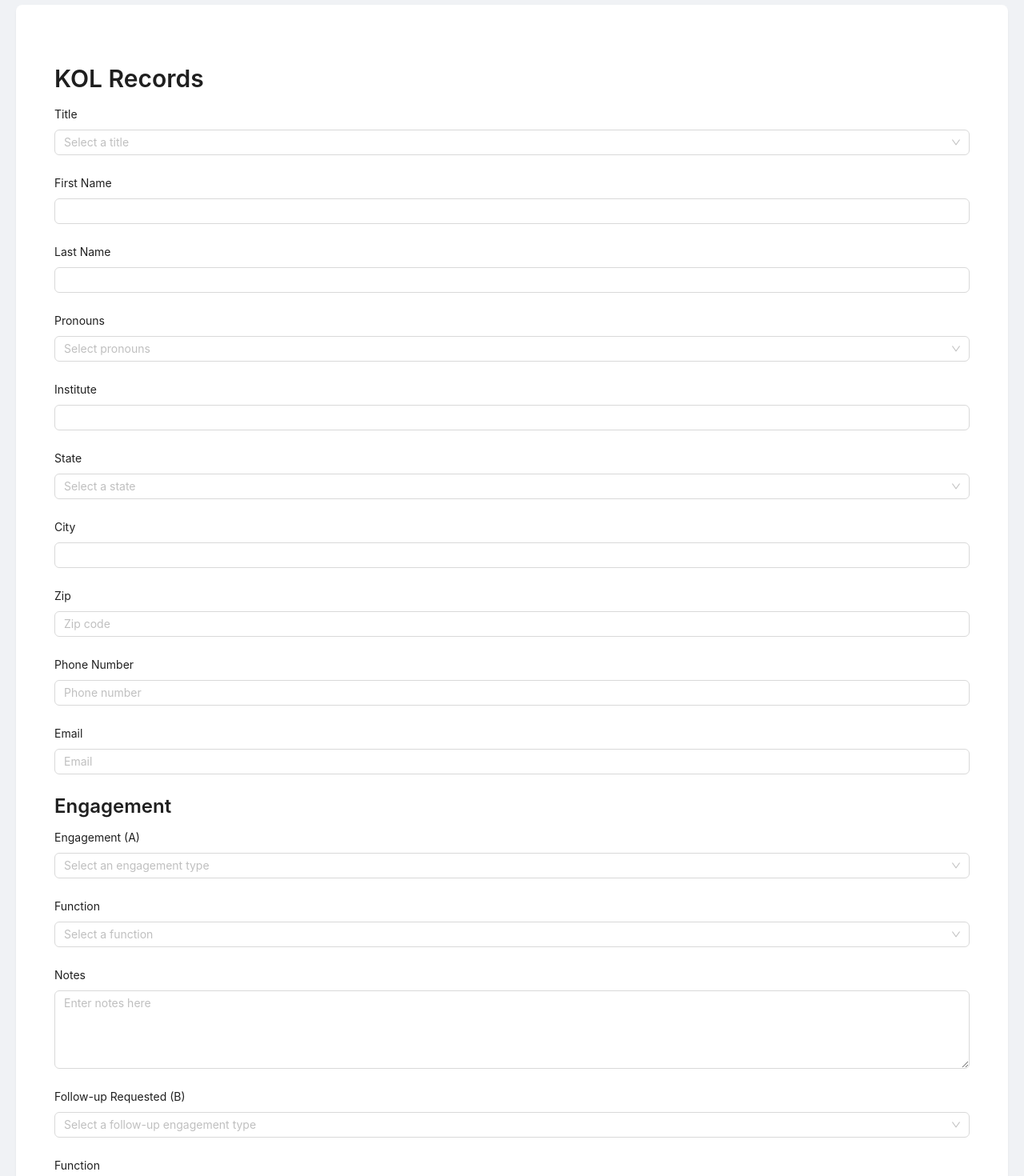
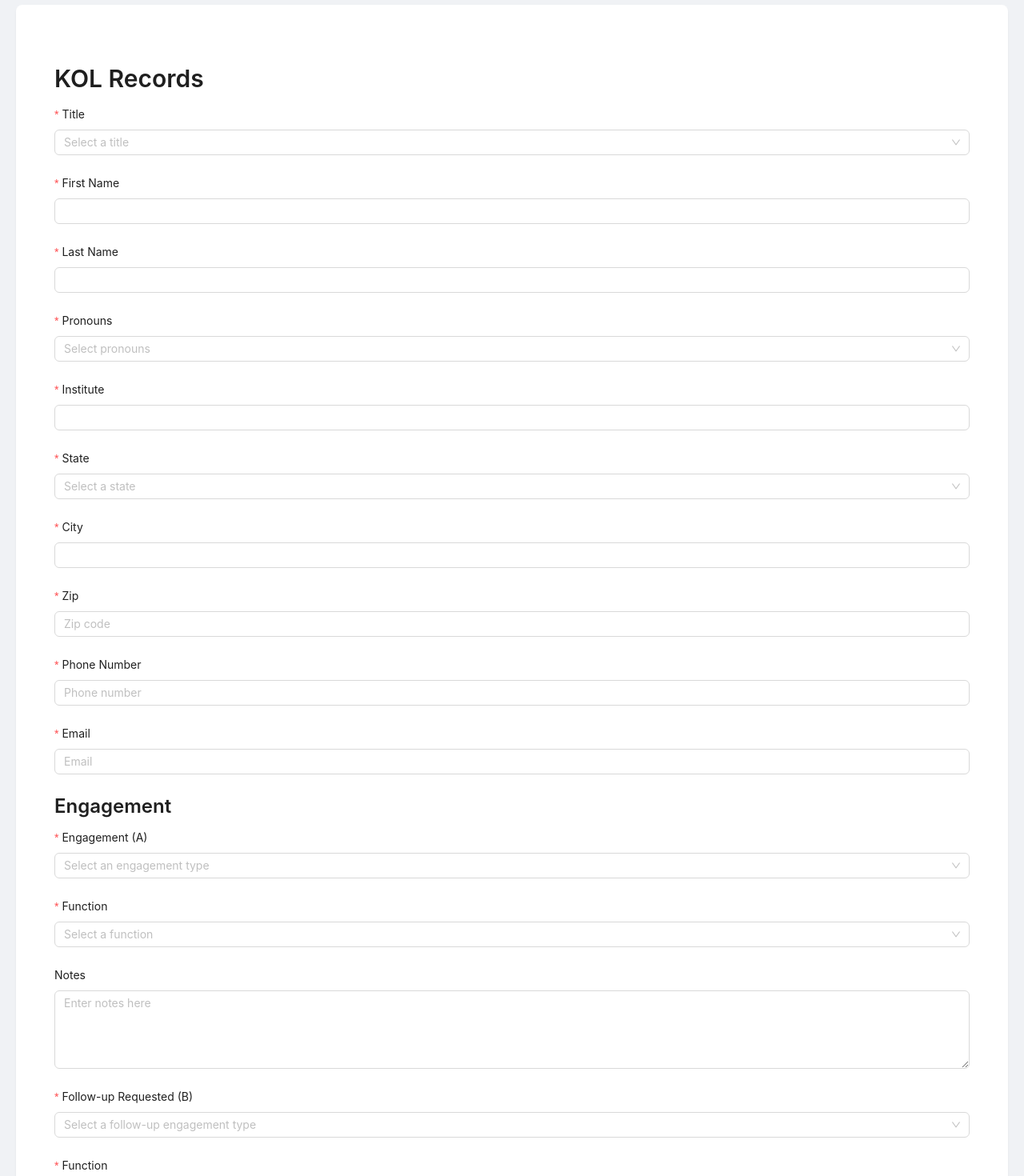
Before and after one commit to EdTeng1/E2E-Platform, a React (Create React App) app in the folder frontend/: page /questionaire in a window 1280 px wide. Shown: the part 60-1530 px from the top of the page at 80% size. Built offline with nearby package versions, Linux system fonts and the light colour scheme.

Commit message:
qa revision

```diff
--- a/frontend/package.json
+++ b/frontend/package.json
@@ -43,6 +43,5 @@
 			"last 1 firefox version",
 			"last 1 safari version"
 		]
-	},
-	"proxy": "http://localhost:3000"
+	}
 }
--- a/frontend/src/questionaire.tsx
+++ b/frontend/src/questionaire.tsx
@@ -62,12 +62,12 @@ export const App: React.FC = () => {
                     form={form}
                     layout="vertical"
                     onFinish={onFinish}
-                    // onFinishFailed={errorInfo => console.log('Failed:', errorInfo)}
+                    onFinishFailed={errorInfo => console.log('Failed:', errorInfo)}
                 >
                     <Form.Item
                         label="Title"
                         name="title"
-                        rules={[{ required: false, message: 'Please select your title!' }]}
+                        rules={[{ required: true, message: 'Please select your title!' }]}
                     >
                         <Select placeholder="Select a title">
                             <Option value="mr">Mr</Option>
@@ -81,7 +81,7 @@ export const App: React.FC = () => {
                     <Form.Item
                         label="First Name"
                         name="firstName"
-                        rules={[{ required: false, message: 'Please input your first name!' }]}
+                        rules={[{ required: true, message: 'Please input your first name!' }]}
                     >
                         <Input />
                     </Form.Item>
@@ -89,14 +89,14 @@ export const App: React.FC = () => {
                     <Form.Item
                         label="Last Name"
                         name="lastName"
-                        rules={[{ required: false, message: 'Please input your last name!' }]}
+                        rules={[{ required: true, message: 'Please input your last name!' }]}
                     >
                         <Input />
                     </Form.Item>
                     <Form.Item
                         label="Pronouns"
                         name="pronouns"
-                        rules={[{ required: false, message: 'Please select your pronouns!' }]}
+                        rules={[{ required: true, message: 'Please select your pronouns!' }]}
                     >
                         <Select placeholder="Select pronouns">
                             <Option value="he/him">He/Him</Option>
@@ -109,7 +109,7 @@ export const App: React.FC = () => {
                     <Form.Item
                         label="Institute"
                         name="institute"
-                        rules={[{ required: false, message: 'Please input your institute!' }]}
+                        rules={[{ required: true, message: 'Please input your institute!' }]}
                     >
                         <Input />
                     </Form.Item>
@@ -117,7 +117,7 @@ export const App: React.FC = () => {
                     <Form.Item
                         label="State"
                         name="state"
-                        rules={[{ required: false, message: 'Please select your state!' }]}
+                        rules={[{ required: true, message: 'Please select your state!' }]}
                     >
                         <Select placeholder="Select a state">
                             {/* Replace the options below with actual states */}
@@ -129,7 +129,7 @@ export const App: React.FC = () => {
                     <Form.Item
                         label="City"
                         name="city"
-                        rules={[{ required: false, message: 'Please input your city!' }]}
+                        rules={[{ required: true, message: 'Please input your city!' }]}
                     >
                         <Input />
                     </Form.Item>
@@ -137,7 +137,7 @@ export const App: React.FC = () => {
                     <Form.Item
                         label="Zip"
                         name="zip"
-                        rules={[{ required: false, message: 'Please input your zip code!' }]}
+                        rules={[{ required: true, message: 'Please input your zip code!' }]}
                     >
                         <Input placeholder="Zip code" />
                     </Form.Item>
@@ -145,7 +145,7 @@ export const App: React.FC = () => {
                     <Form.Item
                         label="Phone Number"
                         name="phoneNumber"
-                        rules={[{ required: false, message: 'Please input your phone number!' }]}
+                        rules={[{ required: true, message: 'Please input your phone number!' }]}
                     >
                         <Input placeholder="Phone number" />
                     </Form.Item>
@@ -154,7 +154,7 @@ export const App: React.FC = () => {
                         label="Email"
                         name="email"
                         rules={[
-                            { required: false, message: 'Please input your email!' },
+                            { required: true, message: 'Please input your email!' },
                             { type: 'email', message: 'Please enter a valid email!' },
                         ]}
                     >
@@ -166,7 +166,7 @@ export const App: React.FC = () => {
                         <Form.Item
                             label="Engagement (A)"
                             name="engagementA"
-                            rules={[{ required: false, message: 'Please select your engagement type!' }]}
+                            rules={[{ required: true, message: 'Please select your engagement type!' }]}
                         >
                             <Select placeholder="Select an engagement type">
                                 <Option value="inPersonMeeting">In-Person Meeting</Option>
@@ -180,7 +180,7 @@ export const App: React.FC = () => {
                         <Form.Item
                             label="Function"
                             name="functionA"
-                            rules={[{ required: false, message: 'Please select a function!' }]}
+                            rules={[{ required: true, message: 'Please select a function!' }]}
                         >
                             <Select placeholder="Select a function">
                                 <Option value="r&d">R&D</Option>
@@ -200,7 +200,7 @@ export const App: React.FC = () => {
                         <Form.Item
                             label="Follow-up Requested (B)"
                             name="followUpRequested"
-                            rules={[{ required: false, message: 'Please select your follow-up engagement type!' }]}
+                            rules={[{ required: true, message: 'Please select your follow-up engagement type!' }]}
                         >
                             <Select placeholder="Select a follow-up engagement type">
                                 <Option value="inPersonMeeting">In-Person Meeting</Option>
@@ -212,7 +212,7 @@ export const App: React.FC = () => {
                         <Form.Item
                             label="Function"
                             name="functionB"
-                            rules={[{ required: false, message: 'Please select a function!' }]}
+                            rules={[{ required: true, message: 'Please select a function!' }]}
                         >
                             <Select placeholder="Select a function">
                                 <Option value="r&d">R&D</Option>
```
